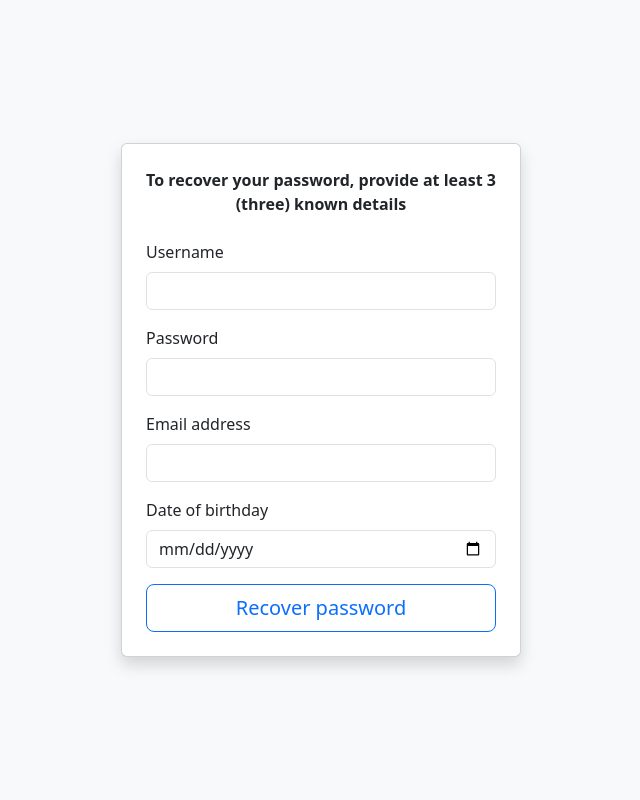
After one commit to GannaUK/library-coursework, a PHP site: page /php/forgotten_password.php in a window 1280 px wide. The commit adds this page. Shown: the whole page, without its empty margins (319-959 px from the left). Run offline with PHP 8.4, Linux system fonts and the light colour scheme.

Commit message:
recover password page implementation

```diff
--- /dev/null
+++ b/php/forgotten_password.php
@@ -0,0 +1,41 @@
+<!DOCTYPE html>
+<html lang="en">
+
+<head>
+    <meta charset="UTF-8">
+    <title>Recover password</title>
+    <link href="https://cdn.jsdelivr.net/npm/bootstrap@5.3.3/dist/css/bootstrap.min.css" rel="stylesheet">
+</head>
+
+<body class="bg-light">
+
+    <div class="container d-flex justify-content-center align-items-center vh-100">
+        <div class="card p-4 shadow" style="width: 100%; max-width: 400px;">
+            <b class="text-center mb-4">To recover your password, provide at least 3 (three) known details</b>
+            <form method="POST" action="register.php">
+                <div class="mb-3">
+                    <label for="username" class="form-label">Username</label>
+                    <input type="text" name="username" class="form-control" id="username">
+                </div>
+                <div class="mb-3">
+                    <label for="password" class="form-label">Password</label>
+                    <input type="password" name="password" class="form-control" id="password">
+                </div>
+                <div class="mb-3">
+                    <label for="email" class="form-label">Email address</label>
+                    <input type="email" name="email" class="form-control" id="email">
+                </div>
+                <div class="mb-3">
+                    <label for="dob" class="form-label">Date of birthday</label>
+                    <input type="date" name="dob" class="form-control" id="dob">
+                </div>
+
+                <button type="submit" class="btn btn-outline-primary btn-lg w-100">Recover password</button>
+            </form>
+        </div>
+    </div>
+
+    <script src="https://cdn.jsdelivr.net/npm/bootstrap@5.3.3/dist/js/bootstrap.bundle.min.js"></script>
+</body>
+
+</html>
--- a/php/login.php
+++ b/php/login.php
@@ -33,6 +33,8 @@
                     </select>
                 </div>
                 <button type="submit" class="btn btn-outline-primary btn-lg w-100">Log In</button>
+                <a href="forgotten_password.php" class="btn btn-link">Forgot password</a>
+
             </form>
         </div>
     </div>
```
